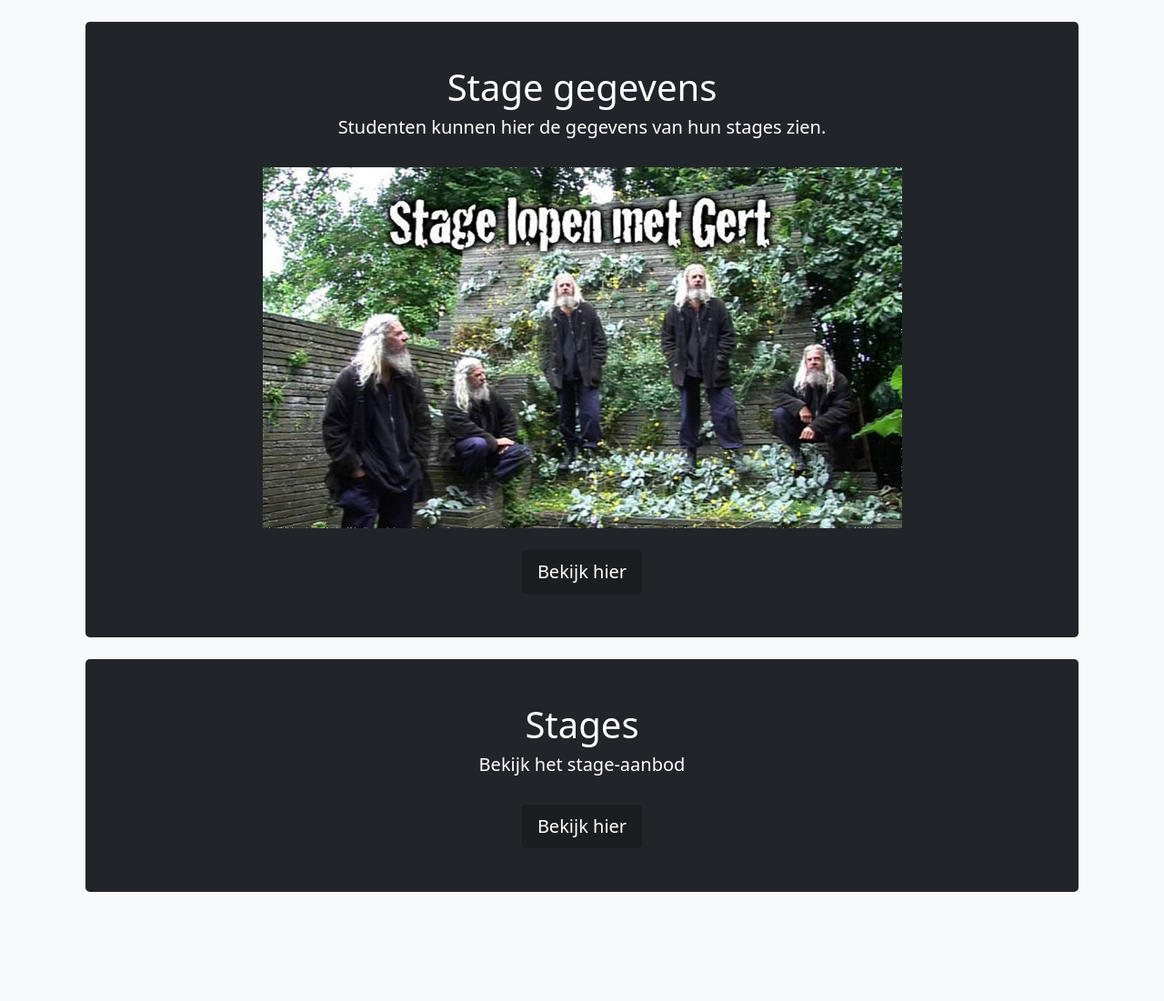
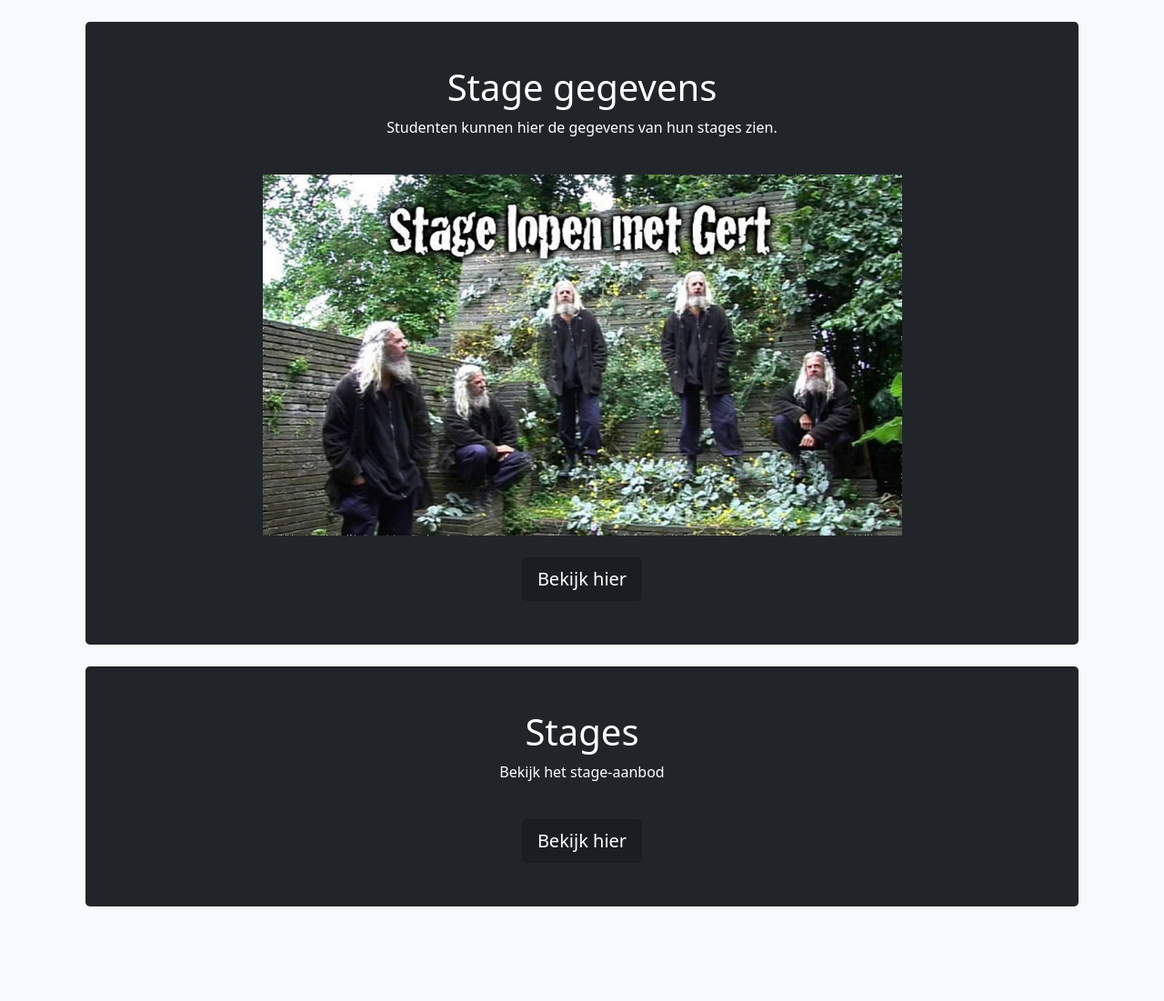
Before and after one commit to KickingAnimal/webtech-pagina, a Flask app: page / in a window 1280 px wide. Shown: the part 149-1250 px from the top of the page at 91% size. Run offline with Flask 2, Linux system fonts and the light colour scheme; a user stored in the database is signed in; some libraries are stand-ins or nearby versions.

Commit message:
kleinere tekst onderscript home

```diff
--- a/templates/home.html
+++ b/templates/home.html
@@ -13,7 +13,7 @@
         <div class="container-fluid py-6">
           <div class="h-100 p-5 text-white bg-dark rounded-3">
             <h1>Stage gegevens</h1>
-            <p class="h5">Studenten kunnen hier de gegevens van hun stages zien.</p>
+            <p>Studenten kunnen hier de gegevens van hun stages zien.</p>
             <br>
             <img class="mb-4" src="../static/media/stage-gert.jpeg" alt="" width="703">
             <br>
@@ -27,7 +27,7 @@
         <div class="container-fluid py-6">
           <div class="h-100 p-5 text-white bg-dark rounded-3">
             <h1>Stages</h1>
-            <p class="h5">Bekijk het stage-aanbod</p>
+            <p>Bekijk het stage-aanbod</p>
             <br>
             <a href="/stages" class="btn btn-dark btn-lg active" role="button" aria-pressed="true">Bekijk hier</a>
             <br>
```
